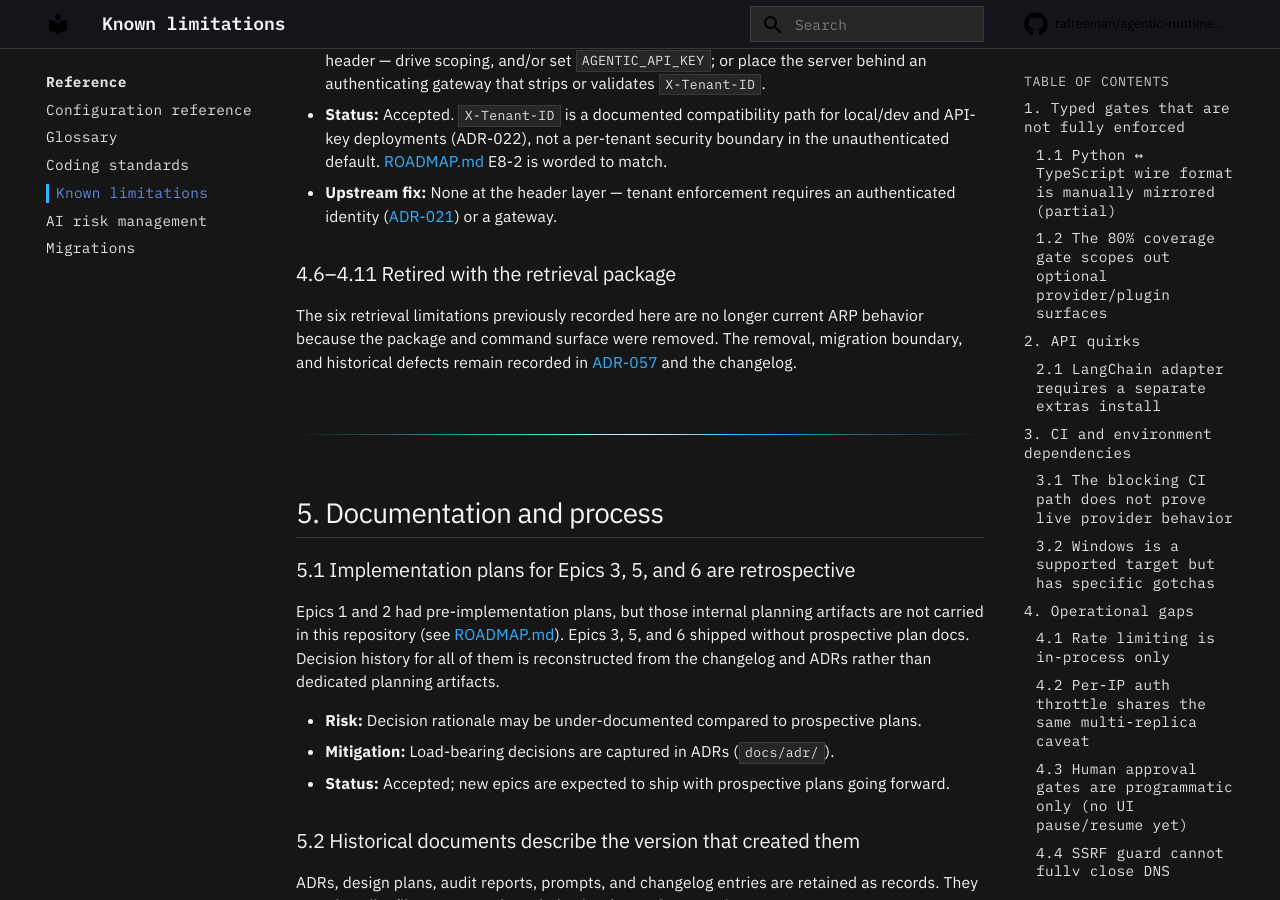
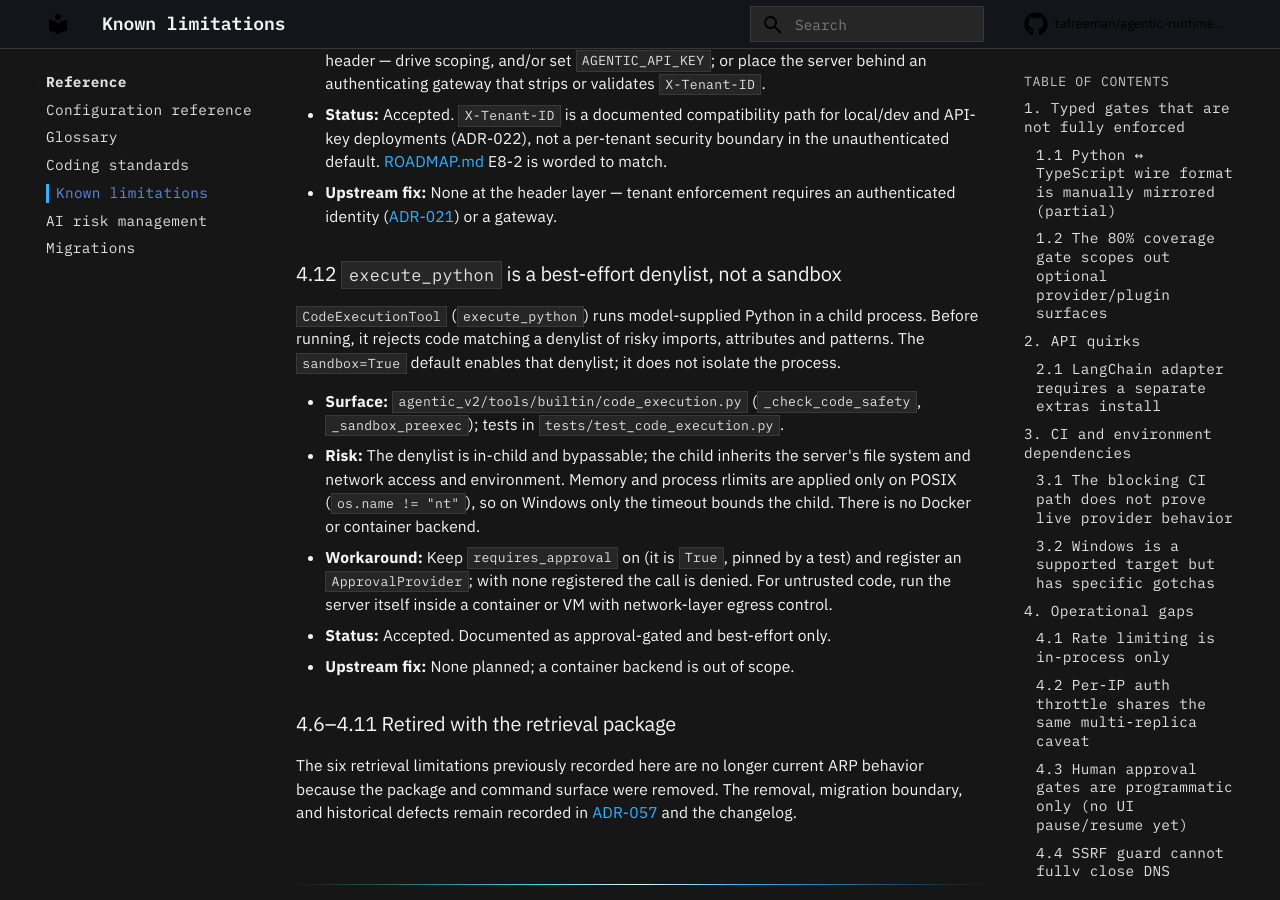
Before and after one commit to tafreeman/agentic-runtime-platform, an MkDocs documentation site: the page built from docs/KNOWN_LIMITATIONS.md, in a window 1280 px wide and 900 px high, scrolled down 6587 px. Built offline with MkDocs 1.6.1 and Material for MkDocs 9.7.7, drawn with Linux system fonts in a browser that asks for light colours; comment, search, counter and statistics services are not loaded.

Commit message:
docs(tools): state execute_python is a denylist, not a sandbox
The docstring claimed restricted builtins with no file/network access and an optional Docker sandbox. Neither is a real boundary: the denylist runs in the child, rlimits are POSIX-only, and no container backend exists. Document it, add KNOWN_LIMITATIONS 4.12, pin requires_approval (audit FIX ARP #4).

```diff
--- a/docs/KNOWN_LIMITATIONS.md
+++ b/docs/KNOWN_LIMITATIONS.md
@@ -163,6 +163,16 @@ Tenant scoping ([ADR-022](adr/ADR-022-tenant-isolation.md)) resolves a tenant fr
 - **Status:** Accepted. `X-Tenant-ID` is a documented compatibility path for local/dev and API-key deployments (ADR-022), not a per-tenant security boundary in the unauthenticated default. [ROADMAP.md](ROADMAP.md) E8-2 is worded to match.
 - **Upstream fix:** None at the header layer — tenant enforcement requires an authenticated identity ([ADR-021](adr/ADR-021-jwt-oidc-authentication.md)) or a gateway.
 
+### 4.12 `execute_python` is a best-effort denylist, not a sandbox
+
+`CodeExecutionTool` (`execute_python`) runs model-supplied Python in a child process. Before running, it rejects code matching a denylist of risky imports, attributes and patterns. The `sandbox=True` default enables that denylist; it does not isolate the process.
+
+- **Surface:** `agentic_v2/tools/builtin/code_execution.py` (`_check_code_safety`, `_sandbox_preexec`); tests in `tests/test_code_execution.py`.
+- **Risk:** The denylist is in-child and bypassable; the child inherits the server's file system and network access and environment. Memory and process rlimits are applied only on POSIX (`os.name != "nt"`), so on Windows only the timeout bounds the child. There is no Docker or container backend.
+- **Workaround:** Keep `requires_approval` on (it is `True`, pinned by a test) and register an `ApprovalProvider`; with none registered the call is denied. For untrusted code, run the server itself inside a container or VM with network-layer egress control.
+- **Status:** Accepted. Documented as approval-gated and best-effort only.
+- **Upstream fix:** None planned; a container backend is out of scope.
+
 ### 4.6–4.11 Retired with the retrieval package
 
 The six retrieval limitations previously recorded here are no longer current
```
Also changed, not shown: CHANGELOG.md (+7 -0 lines), docs/index.md (+1 -1 lines), 2 other files.
